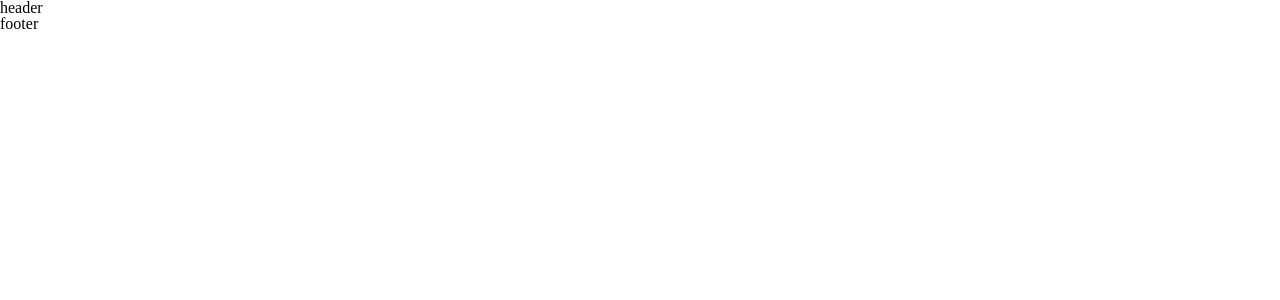
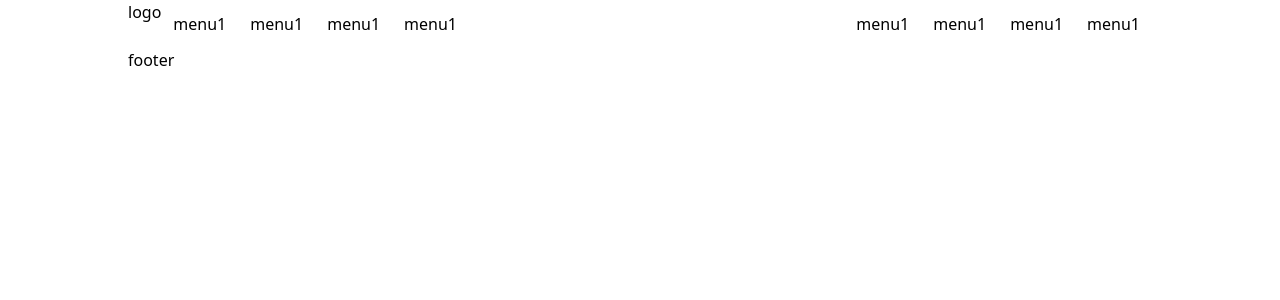
Before and after one commit to Develing1991/vue3-ts-app, a Vue app: page /test in a window 1280 px wide. Shown: the top 300 px of the page. Built offline with nearby package versions, Linux system fonts and the light colour scheme.

Commit message:
tailwind test

```diff
--- a/package.json
+++ b/package.json
@@ -24,10 +24,13 @@
     "@vue/eslint-config-prettier": "^7.1.0",
     "@vue/eslint-config-typescript": "^11.0.2",
     "@vue/tsconfig": "^0.1.3",
+    "autoprefixer": "^10.4.14",
     "eslint": "^8.34.0",
     "eslint-plugin-vue": "^9.9.0",
     "npm-run-all": "^4.1.5",
+    "postcss": "^8.4.21",
     "prettier": "^2.8.4",
+    "tailwindcss": "^3.2.7",
     "typescript": "~4.8.4",
     "vite": "^4.1.4",
     "vue-tsc": "^1.2.0"
--- /dev/null
+++ b/postcss.config.js
@@ -0,0 +1,6 @@
+module.exports = {
+  plugins: {
+    tailwindcss: {},
+    autoprefixer: {},
+  },
+}
--- a/src/layouts/headers/TheHeader.vue
+++ b/src/layouts/headers/TheHeader.vue
@@ -1,6 +1,41 @@
 <script setup lang="ts"></script>
 <template lang="">
-  <div>header</div>
+  <header class="flex justify-between">
+    <div class="flex text-wh">
+      <h1>
+        <a>logo</a>
+      </h1>
+      <ul class="flex">
+        <li class="p-3">
+          <a>menu1</a>
+        </li>
+        <li class="p-3">
+          <a>menu1</a>
+        </li>
+        <li class="p-3">
+          <a>menu1</a>
+        </li>
+        <li class="p-3">
+          <a>menu1</a>
+        </li>
+      </ul>
+    </div>
+
+    <ul class="flex">
+      <li class="p-3">
+        <a>menu1</a>
+      </li>
+      <li class="p-3">
+        <a>menu1</a>
+      </li>
+      <li class="p-3">
+        <a>menu1</a>
+      </li>
+      <li class="p-3">
+        <a>menu1</a>
+      </li>
+    </ul>
+  </header>
 </template>
 
 <style lang=""></style>
--- a/src/layouts/index.tsx
+++ b/src/layouts/index.tsx
@@ -15,9 +15,11 @@ export function createComponent(name: string, ...components: any[]) {
     render() {
       return (
         <Fragment>
-          <TheHeader></TheHeader>
-          <TheMain></TheMain>
-          <TheFooter></TheFooter>
+          <div class="max-w-5xl mx-auto">
+            <TheHeader></TheHeader>
+            <TheMain></TheMain>
+            <TheFooter></TheFooter>
+          </div>
         </Fragment>
       )
     }
--- /dev/null
+++ b/tailwind.config.js
@@ -0,0 +1,11 @@
+/** @type {import('tailwindcss').Config} */
+module.exports = {
+  content: [
+    './index.html', //
+    './src/**/*.{js,ts,jsx,tsx,vue}'
+  ],
+  theme: {
+    extend: {}
+  },
+  plugins: []
+}
```
Also changed, not shown: src/assets/reset.css (+8 -4 lines), 1 other file (tests, documents, lock files or other folders).
